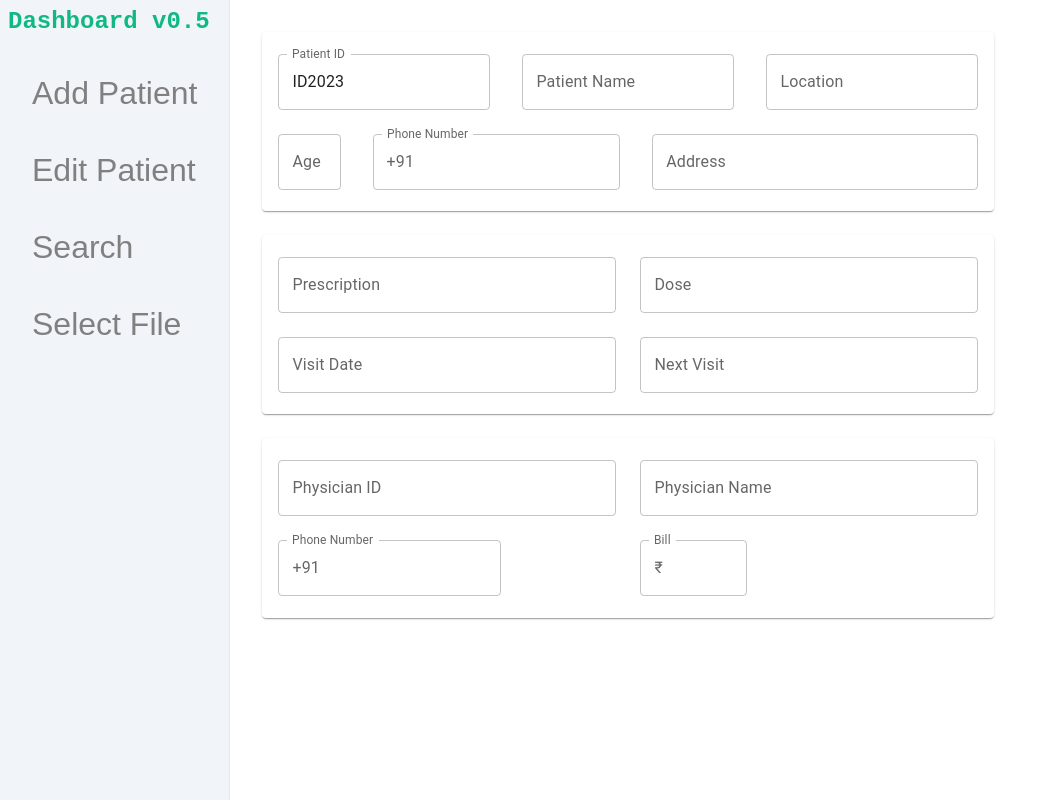
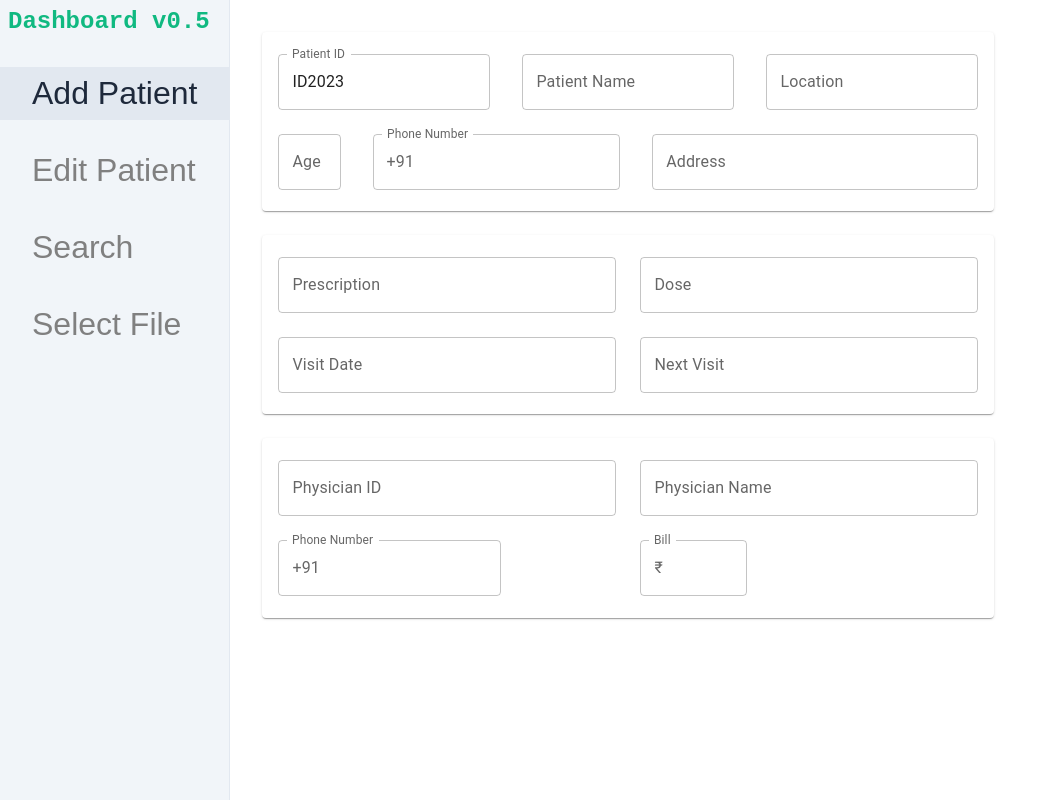
Before and after one commit to furquan-lp/react-patient-db-frontend, a React (Vite) app in the folder react-patients/: page / in a window 1280 px wide. Shown: the whole page, without its empty margins (0-1058 px from the left). Built offline with nearby package versions, Linux system fonts and the light colour scheme.

Commit message:
Passed the selected prop to SideBar

```diff
--- a/react-patients/src/App.tsx
+++ b/react-patients/src/App.tsx
@@ -5,7 +5,7 @@ function App() {
   const l = 0;
   return (
     <main className='app-main'>
-      <SideBar />
+      <SideBar selected={0} />
       <ViewAdd />
     </main>
   );
```
